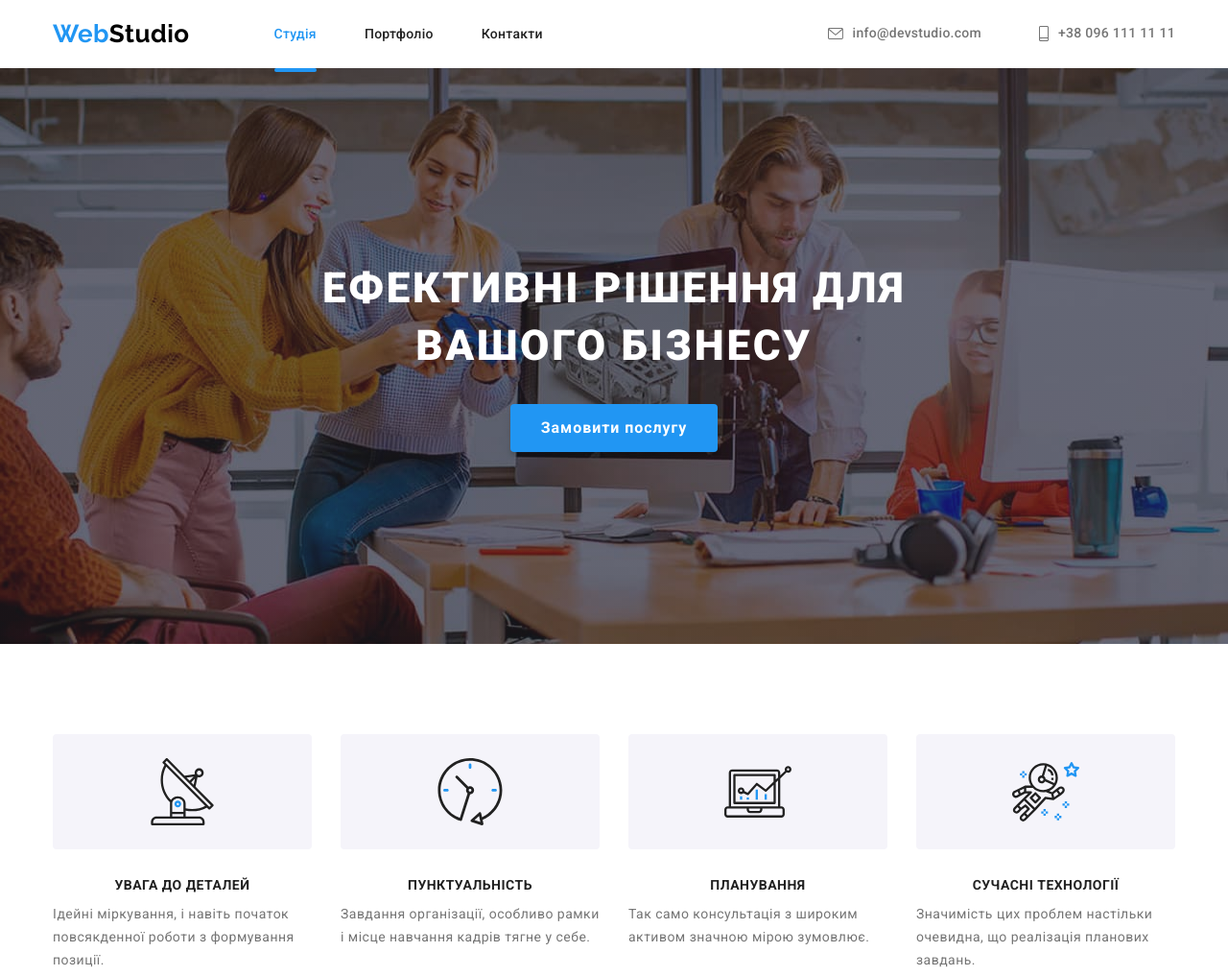
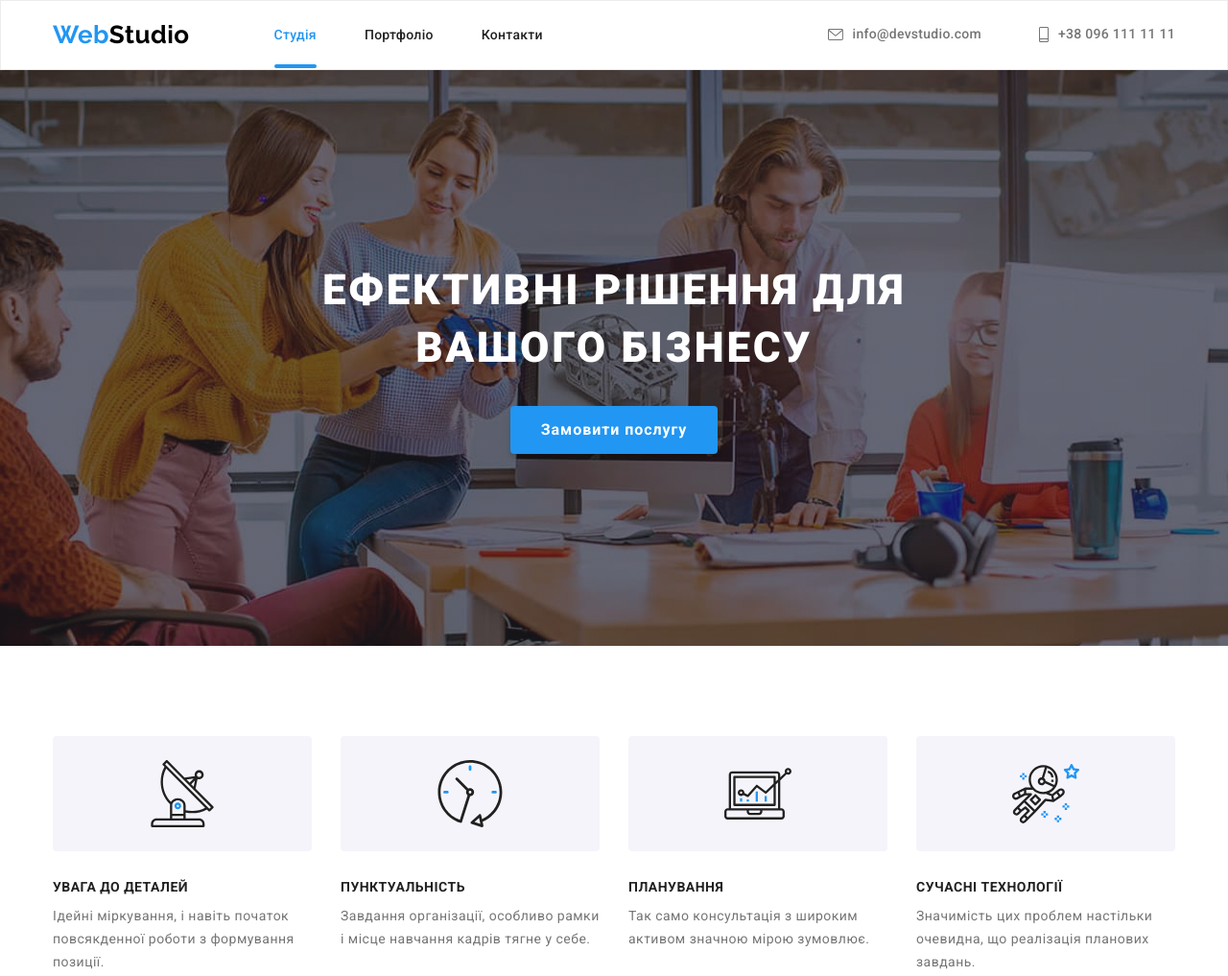
Before and after one commit to AnnaAlanna/goit-markup-hw-08, a plain HTML site: page index.html in a window 1280 px wide. Shown: the top 1017 px of the page at 96% size. Drawn offline with nearby package versions, Linux system fonts and the light colour scheme.

Commit message:
fixed bugs

```diff
--- a/sass/components/_menu.scss
+++ b/sass/components/_menu.scss
@@ -50,3 +50,9 @@
         border-radius: 2px;
     }
 }
+
+@media screen and (min-width:1200px) {
+    .active::after {
+        margin-bottom: 5px;
+    }
+}
--- a/sass/layout/_advantages.scss
+++ b/sass/layout/_advantages.scss
@@ -48,6 +48,11 @@
     text-transform: uppercase;
     color: var(--accent-color);
 }
+@media screen and (min-width:768px) {
+   .advantages__title{
+    text-align: start;
+   }
+}
 
 .advantages__text {
     font-size: 14px;
--- a/sass/layout/_footer.scss
+++ b/sass/layout/_footer.scss
@@ -114,6 +114,7 @@ text-align: center;
         display:flex;
         flex-direction: column;
         margin-right: 70px;
+        margin-bottom: 0px;
     }}
 
 
--- a/sass/layout/_header.scss
+++ b/sass/layout/_header.scss
@@ -13,6 +13,8 @@
 .page-header{
     padding-top: 10px;
     padding-bottom: 10px;
+
+    border: 1px solid #ECECEC;
 }
 @media screen and (min-width:768px){
     .page-header {
```
Also changed, not shown: css/main.css, css/main.min.css, 2 other files.
